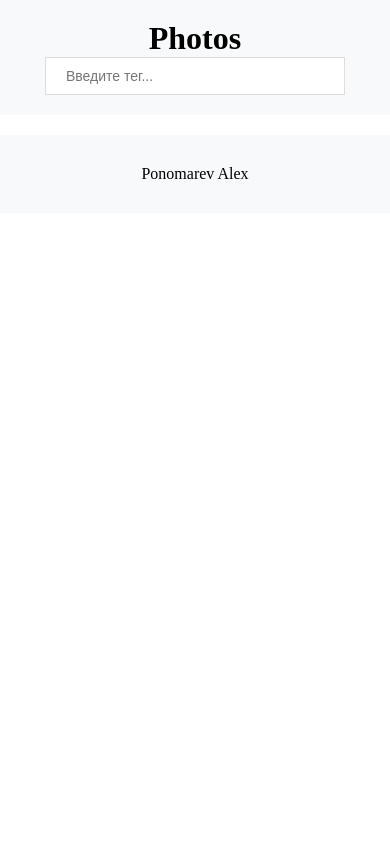
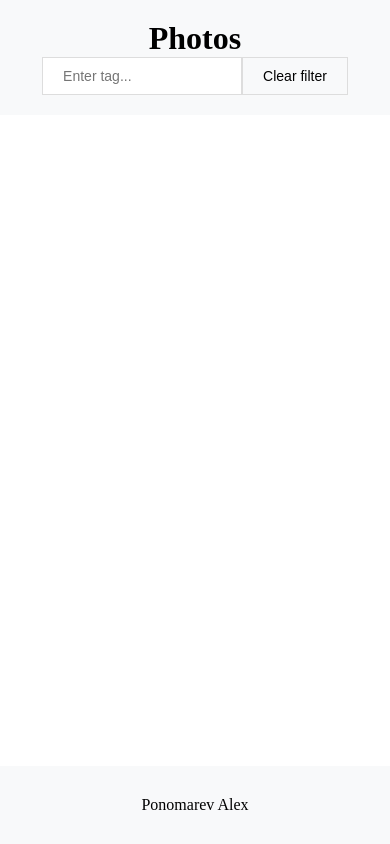
Before and after one commit to PonomarevAlexx/testTask, a plain HTML site: page index.html in a window 390 px wide. Drawn offline with Linux system fonts and the light colour scheme; no server answers.

Commit message:
added btn

```diff
--- a/index.html
+++ b/index.html
@@ -3,16 +3,21 @@
 <head>
     <meta charset="UTF-8">
     <meta name="viewport" content="width=device-width, initial-scale=1.0">
-    <title>Document</title>
+    <title>Photos</title>
     <link rel = "stylesheet" href="style.css">
 </head>
 <body>
+    <div class="wrapper">
         <header>
             <div class="header_title">
                 <h1>Photos</h1>
             </div>
 
-        <input class="header_input" type="text" placeholder="Введите тег...">
+            <div class="filter">
+                <input class="filter_input" type="text" placeholder="Enter tag...">
+                <button class="btn_clear_input">Clear filter</button>
+            </div>
+
         </header>
 
         <main class="photo_container">
@@ -20,8 +25,10 @@
         </main>
 
         <footer>
-        <p>Ponomarev Alex</p>
+            <p class="author_name">Ponomarev Alex</p>
         </footer>
         <script src="script.js"></script>
+    </div>
+
 </body>
 </html>
--- a/script.js
+++ b/script.js
@@ -1,17 +1,26 @@
 let photos = [];
-const input = document.querySelector('input'),
-      main = document.querySelector('.photo_container');
+const input = document.querySelector('.filter_input');
+const main = document.querySelector('.photo_container');
+const btnClearInput = document.querySelector('.btn_clear_input');
 
 // Загрузка данных из API
 const getData = url => fetch(url)
 .then(res => res.json())
 .then(data => {
-    photos = data.hits;
+    photos = [...data.hits];
     showPhoto(photos);
 })
 .catch(error => console.error('Ошибка:', error))
 
-getData('https://pixabay.com/api/?key=37954840-02a2d9419214ddd959c05fe70&image_type=photo');
+getData('https://pixabay.com/api/?key=37954840-02a2d9419214ddd959c05fe70&orientation=vertical&image_type=photo&per_page=21');
+
+// Функция очистки фильтра тегов
+function clearInput() {
+    if(input.value !== ''){
+        input.value = '';
+        showPhoto(photos);
+    }
+}
 
 // Функция создающая элемент для вывода фото
 function createElementShowPhoto(elem){
@@ -39,3 +48,6 @@ function filterPhotos() {
 
 // Инпут для ввода тегов
 input.addEventListener('input', filterPhotos);
+
+// Вызов функции очистки фильтра
+btnClearInput.addEventListener('click', clearInput);
--- a/style.css
+++ b/style.css
@@ -3,16 +3,38 @@
     margin: 0;
     box-sizing: border-box;
 }
+html,
 body{
+    height: 100%;
     max-width: 1200px;
     margin: auto;
+}
+.wrapper {
+    min-height: 100%;
+    display: flex;
+    flex-direction: column;
 }
 header{
     background-color: #f8f9fa;
     padding: 20px;
     text-align: center;
 }
-input{
+.filter{
+    display: flex;
+    justify-content: center;
+}
+.btn_clear_input{
+    font-size: 18px;
+    padding: 0 20px;
+    border: 1px solid #ddd;
+    background-color: #f8f9fa;
+    cursor: pointer;
+}
+.btn_clear_input:hover{
+    border: 1px solid #cccbcb;
+    background-color: #e5e6e7;
+}
+.filter_input{
     width: 400px;
     font-size: 18px;
     padding: 15px 40px;
@@ -23,6 +45,7 @@ input{
     display: flex;
     justify-content: space-between;
     flex-wrap: wrap;
+    flex: 1 1 auto;
 }
 .photo_item {
     border: 1px solid #ddd;
@@ -30,17 +53,21 @@ input{
     padding: 10px;
     width: calc(33% - 20px);
     box-sizing: border-box;
+
+    display: flex;
+    flex-direction: column;
 }
-img{
+.photo_item img{
     max-width: 100%;
-    height: auto;
+    height: 100%;
+    object-fit: cover;
 }
-h2{
+.photo_item h2{
     font-size: 18px;
     text-align: center;
     margin-bottom: 10px;
 }
-footer p{
+.author_name{
     background-color: #f8f9fa;
     text-align: center;
     padding: 30px;
@@ -51,13 +78,16 @@ footer p{
         width: calc(50% - 20px);
         box-sizing: border-box;
     }
-    input{
+    .filter_input{
         width: 300px;
         font-size: 16px;
         padding: 15px 30px;
         border: 1px solid #ddd;
     }
-    h2{
+    .btn_clear_input{
+        font-size: 16px;
+    }
+    .photo_item h2{
         font-size: 16px;
     }
 }
@@ -66,13 +96,16 @@ footer p{
         width: 100%;
         box-sizing: border-box;
     }
-    input{
-        width: 300px;
+    .filter_input{
+        width: 200px;
         font-size: 14px;
         padding: 10px 20px;
         border: 1px solid #ddd;
     }
-    h2{
+    .btn_clear_input{
+        font-size: 14px;
+    }
+    .photo_item h2{
         font-size: 14px;
     }
 }
```
Lines whose indentation alone changed are shown as unchanged.
